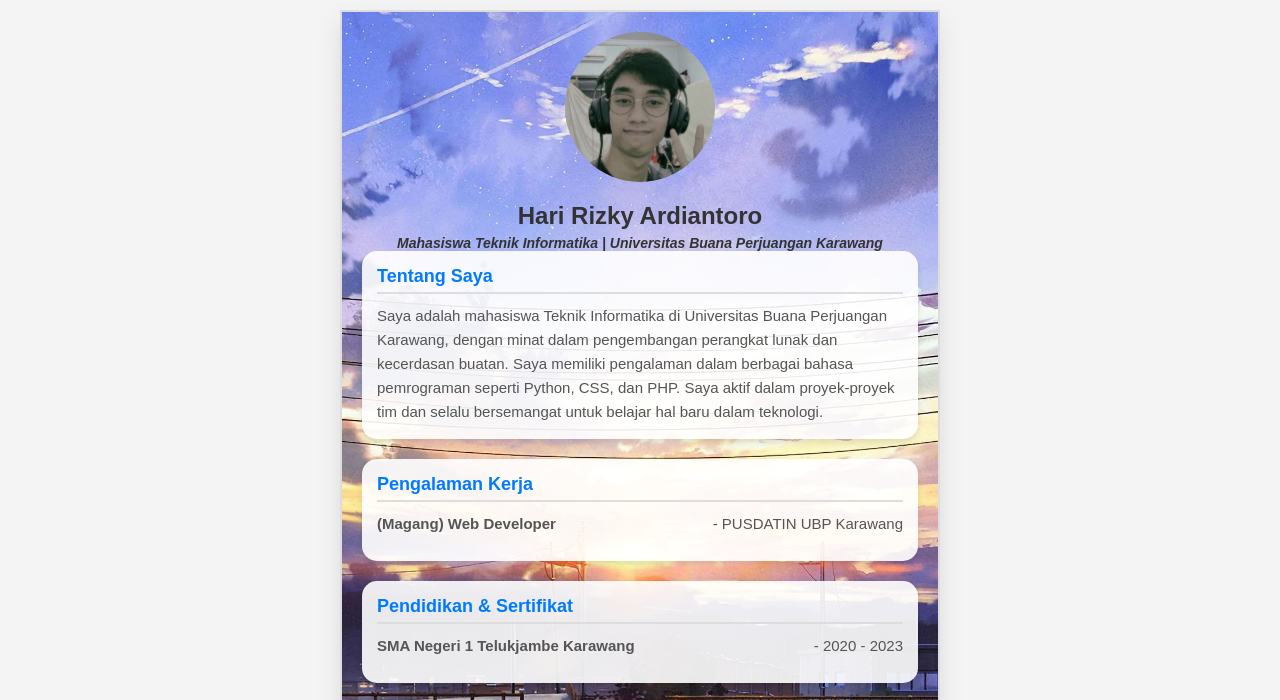
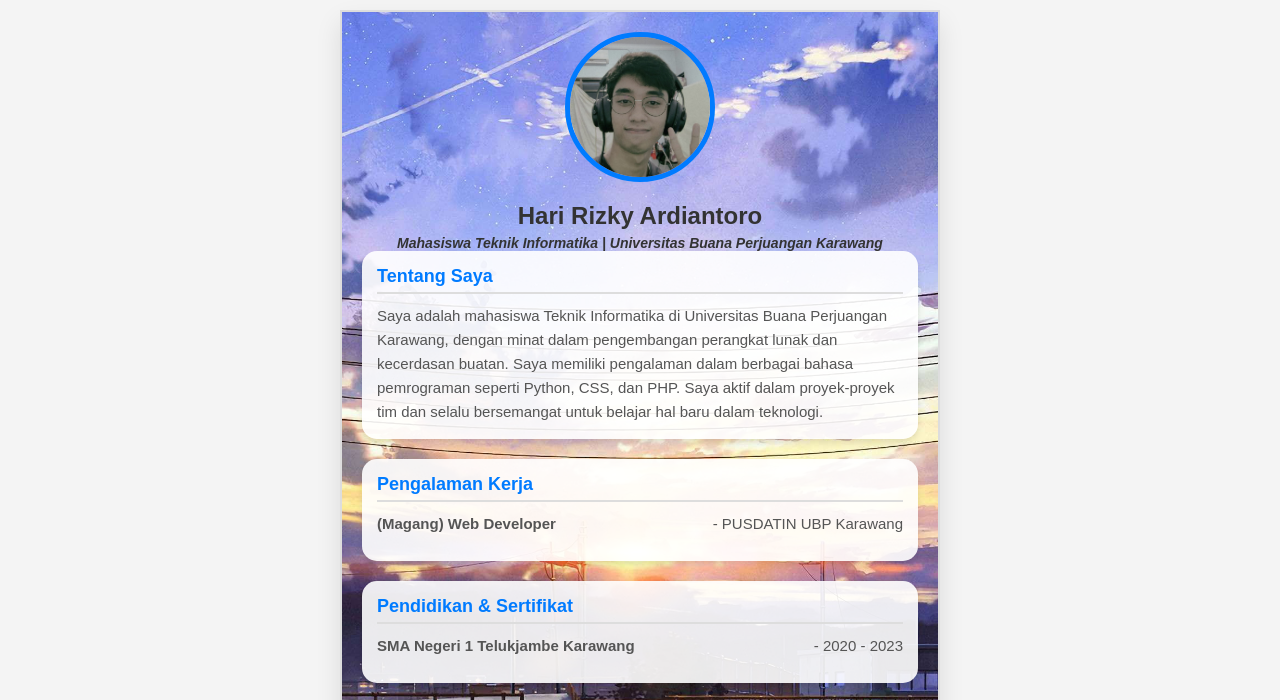
Before and after one commit to Hari241004/CV, a plain HTML site: page index.html in a window 1280 px wide. Shown: the top 700 px of the page. Drawn offline with Linux system fonts and the light colour scheme.

Commit message:
Update style.css

```diff
--- a/style.css
+++ b/style.css
@@ -45,6 +45,7 @@
   border-radius: 50%; /* Membuat gambar berbentuk lingkaran */
   overflow: hidden;
   position: relative;
+  border: 5px solid #007bff; /* Border biru dengan ketebalan 5px */
 }
 .profile-picture img {
   position: absolute; /* Memungkinkan kita untuk memposisikan gambar */
```
Lines whose indentation alone changed are shown as unchanged.
